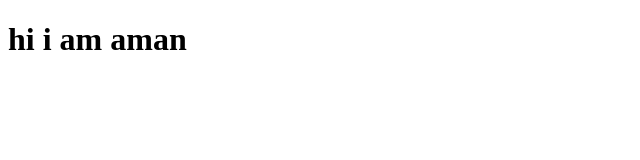
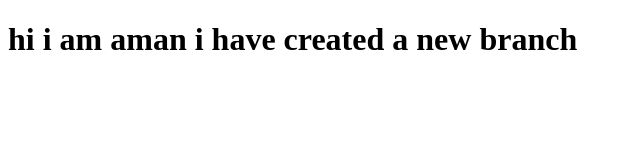
Before and after one commit to Aman0329/portfilo, a plain HTML site: page index.html in a window 1280 px wide. Shown: the whole page, without its empty margins (0-640 px from the left). Drawn offline with Linux system fonts and the light colour scheme.

Commit message:
update index.html

```diff
--- a/index.html
+++ b/index.html
@@ -7,6 +7,9 @@
     <title>portfilo</title>
 </head>
 <body>
-    <h1>hi i am aman</h1>
+    <h1>hi i am aman
+
+        i have created a new branch
+    </h1>
 </body>
 </html>
```
